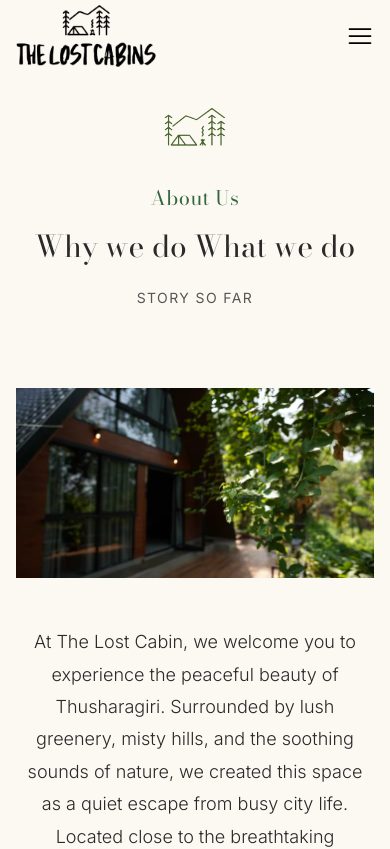
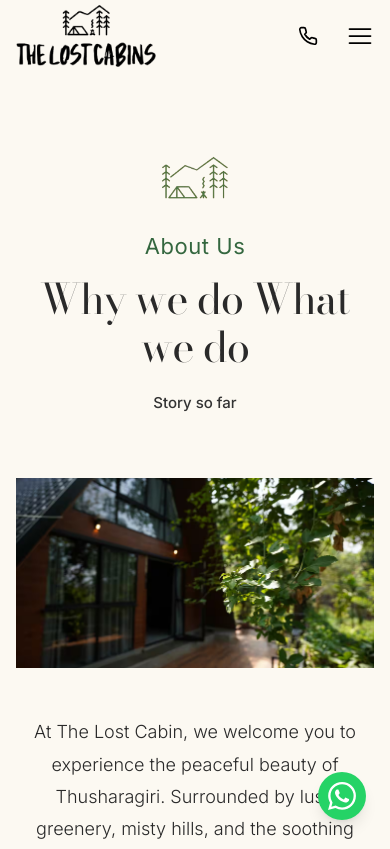
Before and after one commit to riihennn/TheLostCabins, a Next.js app in the folder frontend/: page /about in a window 390 px wide. Shown: the top 849 px of the page. Built offline with nearby package versions, Linux system fonts and the light colour scheme.

Commit message:
domain whatsapp icon all implimewntmed

```diff
--- a/frontend/app/about/page.tsx
+++ b/frontend/app/about/page.tsx
@@ -9,24 +9,24 @@
 
 export default function About() {
   return (
-    <main className="min-h-screen bg-[#fcf9f2] pt-24 sm:pt-28 md:pt-36 lg:pt-40 pb-20">
+    <main className="min-h-screen bg-[#fcf9f2] pt-36 sm:pt-40 md:pt-44 lg:pt-48 pb-20">
       {/* Header Section */}
-      <section className="flex flex-col items-center justify-center text-center px-6 md:px-12 mb-20">
-        <div className="relative w-16 h-16 md:w-20 md:h-20 mb-6">
+      <section className="flex flex-col items-center justify-center text-center px-4 sm:px-6 md:px-12 mb-16 sm:mb-20 md:mb-24 lg:mb-32">
+        <div className="relative w-[70px] h-[70px] md:w-20 md:h-20 mb-4 md:mb-6">
           <Image
             src="/images/LostCabin-icon-green.png"
             alt="Lost Cabins Leaf Logo"
             fill
-            className="object-contain"
+            className="object-contain mix-blend-multiply opacity-90"
           />
         </div>
-        <span className="font-serif text-[#34673f] text-xl md:text-3xl mb-4 tracking-wide">
+        <span className="font-sans text-[#34673f] text-[22px] md:text-3xl mb-3 tracking-wide">
           About Us
         </span>
-        <h1 className="font-serif text-3xl sm:text-4xl md:text-5xl leading-[1.2] text-[#2a2a2a] mb-6 max-w-3xl">
+        <h1 className="font-sans font-light text-[42px] sm:text-5xl md:text-6xl lg:text-[5rem] leading-[1.15] text-[#2a2a2a] mb-5 max-w-4xl tracking-tight">
           Why we do What we do
         </h1>
-        <p className="font-sans text-sm md:text-base text-[#565656] tracking-widest uppercase">
+        <p className="font-sans font-medium text-[15px] md:text-lg text-[#333333]">
           Story so far
         </p>
       </section>
--- a/frontend/app/contact/page.tsx
+++ b/frontend/app/contact/page.tsx
@@ -30,21 +30,21 @@
   };
 
   return (
-    <main className="min-h-screen bg-[#fcf9f2] pt-32 lg:pt-40 pb-0 flex flex-col items-center">
+    <main className="min-h-screen bg-[#fcf9f2] pt-36 sm:pt-40 lg:pt-48 pb-0 flex flex-col items-center">
       {/* Header Section */}
-      <section className="flex flex-col items-center justify-center text-center px-6 md:px-12 mb-16 lg:mb-24">
-        <div className="relative w-16 h-16 md:w-20 md:h-20 mb-6">
+      <section className="flex flex-col items-center justify-center text-center px-4 sm:px-6 md:px-12 mb-16 sm:mb-20 md:mb-24 lg:mb-32">
+        <div className="relative w-[70px] h-[70px] md:w-20 md:h-20 mb-4 md:mb-6">
           <Image
             src="/images/LostCabin-icon-green.png"
             alt="Lost Cabins Leaf Logo"
             fill
-            className="object-contain"
+            className="object-contain mix-blend-multiply opacity-90"
           />
         </div>
-        <span className="font-serif text-[#34673f] text-xl md:text-3xl mb-4 tracking-wide">
+        <span className="font-sans text-[#34673f] text-[22px] md:text-3xl mb-3 tracking-wide">
           Contact Us
         </span>
-        <h1 className="font-serif text-3xl sm:text-4xl md:text-5xl lg:text-[5rem] leading-[1.1] text-[#2a2a2a]">
+        <h1 className="font-sans font-light text-[42px] sm:text-5xl md:text-6xl lg:text-[5rem] leading-[1.15] text-[#2a2a2a] mb-5 max-w-4xl tracking-tight">
           Get in touch
         </h1>
       </section>
--- a/frontend/app/experiences/page.tsx
+++ b/frontend/app/experiences/page.tsx
@@ -66,21 +66,21 @@
 
 export default function Experiences() {
   return (
-    <main className="min-h-screen bg-[#fcf9f2] pt-32 lg:pt-40 pb-0 flex flex-col items-center">
+    <main className="min-h-screen bg-[#fcf9f2] pt-36 sm:pt-40 lg:pt-48 pb-0 flex flex-col items-center">
       {/* Header Section */}
-      <section className="flex flex-col items-center justify-center text-center px-6 md:px-12 mb-16 lg:mb-24">
-        <div className="relative w-16 h-16 md:w-20 md:h-20 mb-6">
+      <section className="flex flex-col items-center justify-center text-center px-4 sm:px-6 md:px-12 mb-16 sm:mb-20 md:mb-24 lg:mb-32">
+        <div className="relative w-[70px] h-[70px] md:w-20 md:h-20 mb-4 md:mb-6">
           <Image
             src="/images/LostCabin-icon-green.png"
             alt="Lost Cabins Leaf Logo"
             fill
-            className="object-contain"
+            className="object-contain mix-blend-multiply opacity-90"
           />
         </div>
-        <span className="font-serif text-[#34673f] text-xl md:text-3xl mb-4 tracking-wide">
+        <span className="font-sans text-[#34673f] text-[22px] md:text-3xl mb-3 tracking-wide">
           Experiences
         </span>
-        <h1 className="font-serif text-4xl md:text-5xl lg:text-6xl leading-[1.2] text-[#2a2a2a] max-w-4xl">
+        <h1 className="font-sans font-light text-[42px] sm:text-5xl md:text-6xl lg:text-[5rem] leading-[1.15] text-[#2a2a2a] mb-5 max-w-4xl tracking-tight">
           Nearby Attractions <br className="hidden md:block" />& Travel Options
         </h1>
       </section>
--- a/frontend/app/layout.tsx
+++ b/frontend/app/layout.tsx
@@ -28,6 +28,7 @@
 import Navbar from "@/components/Navbar";
 import Footer from "@/components/Footer";
 import SmoothScroll from "@/components/SmoothScroll";
+import WhatsAppIcon from "@/components/WhatsAppIcon";
 
 export default function RootLayout({
   children,
@@ -44,6 +45,7 @@
           <Navbar />
           {children}
           <Footer />
+          <WhatsAppIcon />
         </SmoothScroll>
       </body>
     </html>
--- a/frontend/app/rooms/page.tsx
+++ b/frontend/app/rooms/page.tsx
@@ -9,24 +9,24 @@
 
 export default function Rooms() {
   return (
-    <main className="min-h-screen bg-[#fcf9f2] pt-24 sm:pt-28 md:pt-36 lg:pt-40 pb-20">
+    <main className="min-h-screen bg-[#fcf9f2] pt-36 sm:pt-40 md:pt-44 lg:pt-48 pb-20">
       {/* Header Section */}
       <section className="flex flex-col items-center justify-center text-center px-4 sm:px-6 md:px-12 mb-16 sm:mb-20 md:mb-24 lg:mb-32">
-        <div className="relative w-16 h-16 md:w-20 md:h-20 mb-6">
+        <div className="relative w-[70px] h-[70px] md:w-20 md:h-20 mb-4 md:mb-6">
           <Image
             src="/images/LostCabin-icon-green.png"
             alt="Lost Cabins Leaf Logo"
             fill
-            className="object-contain"
+            className="object-contain mix-blend-multiply opacity-90"
           />
         </div>
-        <span className="font-serif text-[#34673f] text-xl md:text-3xl mb-4 tracking-wide">
+        <span className="font-sans text-[#34673f] text-[22px] md:text-3xl mb-3 tracking-wide">
           Rooms
         </span>
-        <h1 className="font-serif text-3xl sm:text-4xl md:text-5xl lg:text-6xl xl:text-[5rem] leading-[1.1] text-[#2a2a2a] mb-6 max-w-4xl">
+        <h1 className="font-sans font-light text-[42px] sm:text-5xl md:text-6xl lg:text-[5rem] leading-[1.15] text-[#2a2a2a] mb-5 max-w-4xl tracking-tight">
           Catchup with yourself
         </h1>
-        <p className="font-sans text-lg md:text-xl text-[#565656]">
+        <p className="font-sans font-medium text-[15px] md:text-lg text-[#333333]">
           A place to slow down, to give yourself time.
         </p>
       </section>
--- a/frontend/components/Navbar.tsx
+++ b/frontend/components/Navbar.tsx
@@ -50,15 +50,16 @@
             />
           </Link>
         </div>
-        <div className={`flex items-center gap-8 text-sm font-sans tracking-wide transition-opacity duration-300 ${isMenuOpen ? 'opacity-0 pointer-events-none' : 'opacity-100'}`}>
-          <div className="hidden md:flex items-center gap-2 cursor-pointer hover:opacity-80 transition-opacity">
-            <span>Book Online</span>
+        <div className={`flex items-center gap-4 md:gap-8 text-sm font-sans tracking-wide transition-opacity duration-300 ${isMenuOpen ? 'opacity-0 pointer-events-none' : 'opacity-100'}`}>
+          <div className="flex items-center gap-2 cursor-pointer hover:opacity-80 transition-opacity">
+
+            <span className="hidden md:block">Book Online</span>
           </div>
-          <div className="hidden md:flex items-center gap-2 cursor-pointer hover:opacity-80 transition-opacity">
-            <svg width="14" height="14" viewBox="0 0 24 24" fill="none" stroke="currentColor" strokeWidth="2" strokeLinecap="round" strokeLinejoin="round"><path d="M22 16.92v3a2 2 0 0 1-2.18 2 19.79 19.79 0 0 1-8.63-3.07 19.5 19.5 0 0 1-6-6 19.79 19.79 0 0 1-3.07-8.67A2 2 0 0 1 4.11 2h3a2 2 0 0 1 2 1.72 12.84 12.84 0 0 0 .7 2.81 2 2 0 0 1-.45 2.11L8.09 9.91a16 16 0 0 0 6 6l1.27-1.27a2 2 0 0 1 2.11-.45 12.84 12.84 0 0 0 2.81.7A2 2 0 0 1 22 16.92z"></path></svg>
-            <span>8891 863034</span>
-          </div>
-          <div className="p-3 -m-3 cursor-pointer md:ml-4 hover:opacity-80 transition-opacity" onClick={() => setIsMenuOpen(true)}>
+          <a href="tel:8891863034" className="flex items-center gap-2 cursor-pointer hover:opacity-80 transition-opacity">
+            <svg className="w-5 h-5 md:w-3.5 md:h-3.5" viewBox="0 0 24 24" fill="none" stroke="currentColor" strokeWidth="2" strokeLinecap="round" strokeLinejoin="round"><path d="M22 16.92v3a2 2 0 0 1-2.18 2 19.79 19.79 0 0 1-8.63-3.07 19.5 19.5 0 0 1-6-6 19.79 19.79 0 0 1-3.07-8.67A2 2 0 0 1 4.11 2h3a2 2 0 0 1 2 1.72 12.84 12.84 0 0 0 .7 2.81 2 2 0 0 1-.45 2.11L8.09 9.91a16 16 0 0 0 6 6l1.27-1.27a2 2 0 0 1 2.11-.45 12.84 12.84 0 0 0 2.81.7A2 2 0 0 1 22 16.92z"></path></svg>
+            <span className="hidden md:block">8891 863034</span>
+          </a>
+          <div className="p-2 md:p-3 -m-2 md:-m-3 cursor-pointer ml-1 md:ml-2 hover:opacity-80 transition-opacity" onClick={() => setIsMenuOpen(true)}>
             <svg width="28" height="28" viewBox="0 0 24 24" fill="none" stroke="currentColor" strokeWidth="1.5" strokeLinecap="round" strokeLinejoin="round"><line x1="3" y1="12" x2="21" y2="12"></line><line x1="3" y1="6" x2="21" y2="6"></line><line x1="3" y1="18" x2="21" y2="18"></line></svg>
           </div>
         </div>
--- /dev/null
+++ b/frontend/components/WhatsAppIcon.tsx
@@ -0,0 +1,28 @@
+"use client";
+import React from 'react';
+
+export default function WhatsAppIcon() {
+  return (
+    <a
+      href="https://api.whatsapp.com/send?phone=918590203812"
+      target="_blank"
+      rel="noopener noreferrer"
+      className="fixed bottom-6 right-6 z-[60] flex items-center gap-2 group"
+      aria-label="Chat on WhatsApp"
+    >
+      <div className="bg-[#25D366] text-white text-[15px] font-medium px-3 py-[1px] rounded-full opacity-0 translate-x-4 group-hover:opacity-100 group-hover:translate-x-0 transition-all duration-300 pointer-events-none whitespace-nowrap">
+        WhatsApp us
+      </div>
+      <div className="w-12 h-12 md:w-[52px] md:h-[52px] bg-[#25D366] rounded-full flex items-center justify-center shadow-lg group-hover:scale-105 transition-transform duration-300">
+        <svg
+          xmlns="http://www.w3.org/2000/svg"
+          className="w-7 h-7 md:w-8 md:h-8"
+          viewBox="0 0 24 24"
+          fill="white"
+        >
+          <path d="M17.472 14.382c-.297-.149-1.758-.867-2.03-.967-.273-.099-.471-.148-.67.15-.197.297-.767.966-.94 1.164-.173.199-.347.223-.644.075-.297-.15-1.255-.463-2.39-1.475-.883-.788-1.48-1.761-1.653-2.059-.173-.297-.018-.458.13-.606.134-.133.298-.347.446-.52.149-.174.198-.298.298-.497.099-.198.05-.371-.025-.52-.075-.149-.669-1.612-.916-2.207-.242-.579-.487-.5-.669-.51a12.8 12.8 0 0 0-.57-.01c-.198 0-.52.074-.792.372-.272.297-1.04 1.016-1.04 2.479 0 1.462 1.065 2.875 1.213 3.074.149.198 2.096 3.2 5.077 4.487.709.306 1.262.489 1.694.625.712.227 1.36.195 1.871.118.571-.085 1.758-.719 2.006-1.413.248-.694.248-1.289.173-1.413-.074-.124-.272-.198-.57-.347m-5.421 7.403h-.004a9.87 9.87 0 0 1-5.031-1.378l-.361-.214-3.741.982.998-3.648-.235-.374a9.86 9.86 0 0 1-1.51-5.26c.001-5.45 4.436-9.884 9.888-9.884 2.64 0 5.122 1.03 6.988 2.898a9.825 9.825 0 0 1 2.893 6.994c-.003 5.45-4.437 9.884-9.885 9.885m8.413-18.297A11.815 11.815 0 0 0 12.05 0C5.495 0 .16 5.335.157 11.892c0 2.096.547 4.142 1.588 5.945L.057 24l6.305-1.654a11.882 11.882 0 0 0 5.683 1.448h.005c6.554 0 11.89-5.335 11.893-11.893a11.821 11.821 0 0 0-3.48-8.413z" />
+        </svg>
+      </div>
+    </a>
+  );
+}
```
